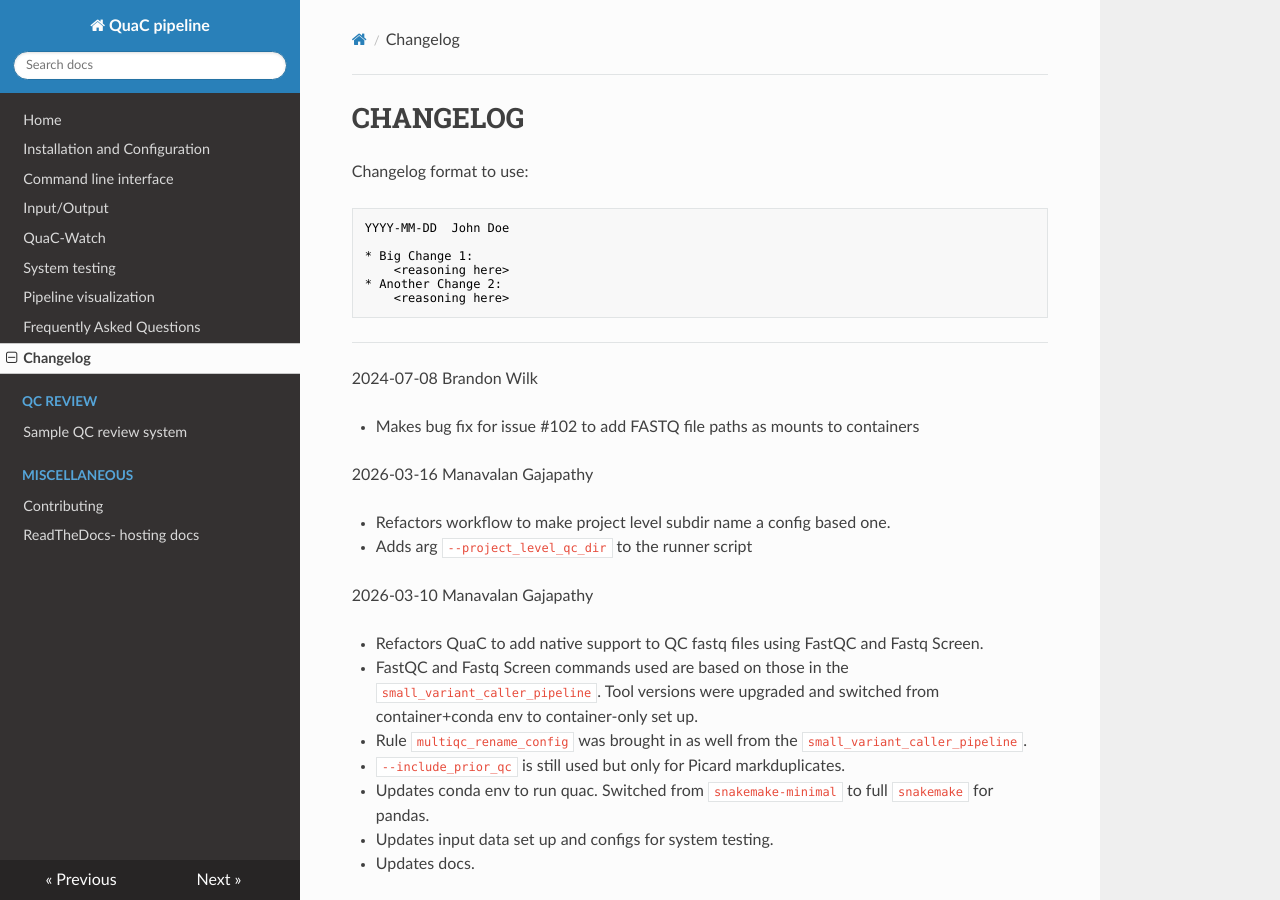
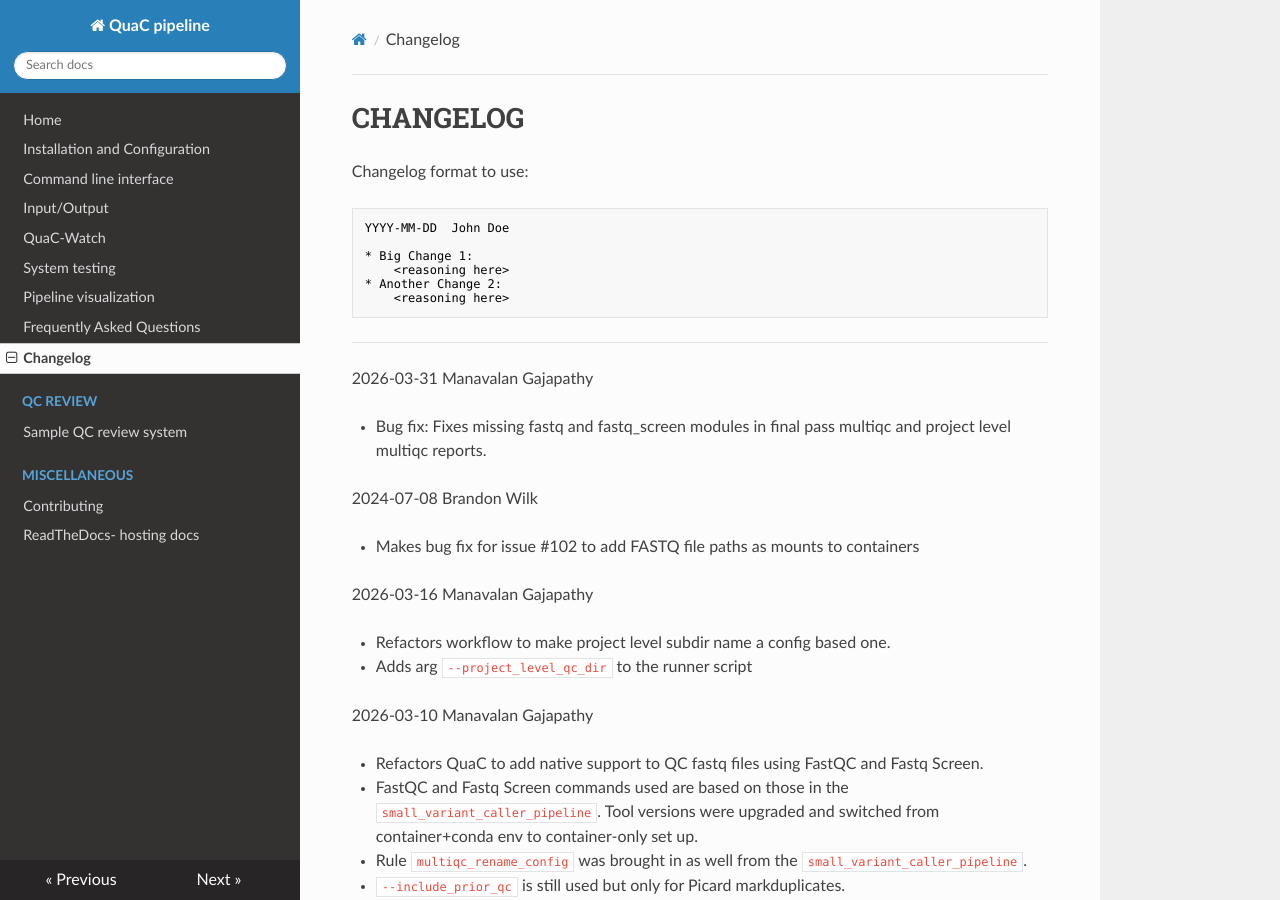
Before and after one commit to uab-cgds-worthey/quac, an MkDocs documentation site: the page built from docs/Changelog.md, in a window 1280 px wide and 900 px high. Built offline with MkDocs 1.6.1, drawn with Linux system fonts in a browser that asks for light colours; nearby versions of some CDN libraries.

Commit message:
updates changelog

````diff
--- a/docs/Changelog.md
+++ b/docs/Changelog.md
@@ -12,6 +12,10 @@ YYYY-MM-DD  John Doe
 ```
 
 ---
+
+2026-03-31  Manavalan Gajapathy
+
+* Bug fix: Fixes missing fastq and fastq_screen modules in final pass multiqc and project level multiqc reports.
 
 2024-07-08  Brandon Wilk
 
````
